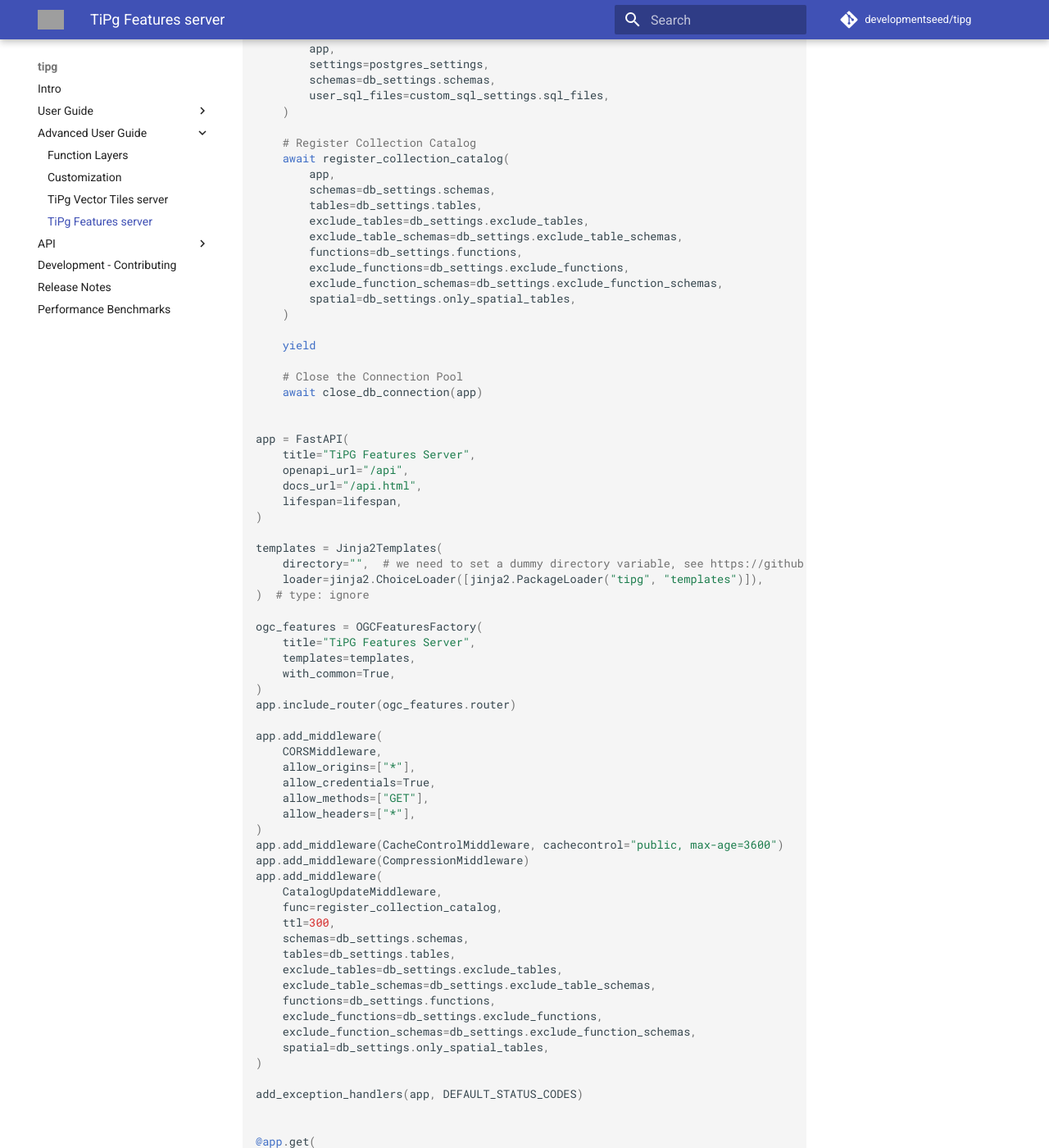
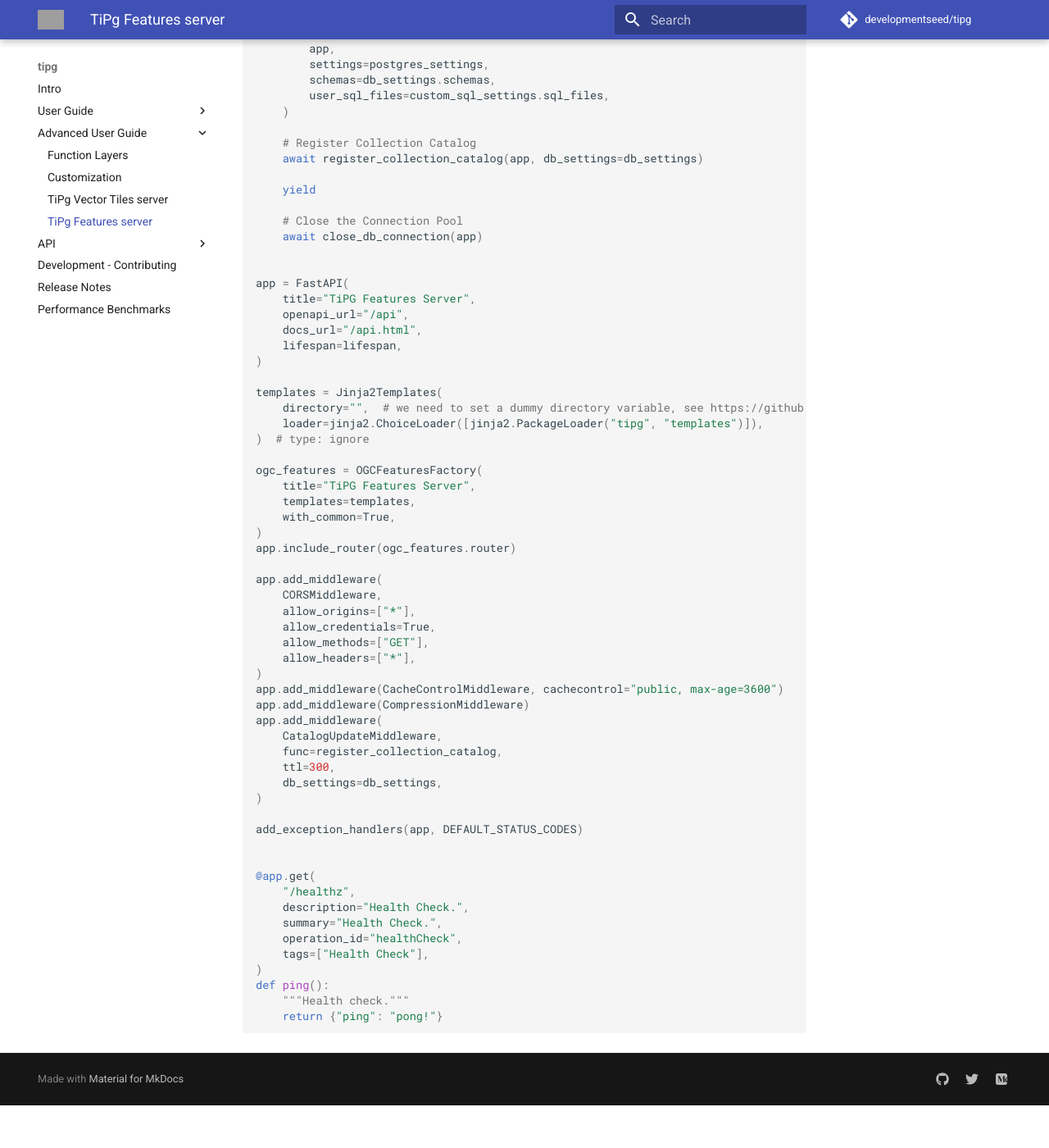
Before and after one commit to developmentseed/tipg, an MkDocs documentation site: the page built from docs/src/advanced/ogc_features_server.md, in a window 1280 px wide and 1400 px high, scrolled down 826 px. Shown: the whole window at 82% size. Built offline with MkDocs 1.6.1 and Material for MkDocs 9.7.7, drawn with Linux system fonts in a browser that asks for light colours; comment, search, counter and statistics services are not loaded; after the commit the page ends 2174 px from its top, so only the background shows below that; grey boxes are pictures that could not be loaded.

Commit message:
fix and docs

```diff
--- a/docs/src/advanced/ogc_features_server.md
+++ b/docs/src/advanced/ogc_features_server.md
@@ -40,17 +40,7 @@
     )
 
     # Register Collection Catalog
-    await register_collection_catalog(
-        app,
-        schemas=db_settings.schemas,
-        tables=db_settings.tables,
-        exclude_tables=db_settings.exclude_tables,
-        exclude_table_schemas=db_settings.exclude_table_schemas,
-        functions=db_settings.functions,
-        exclude_functions=db_settings.exclude_functions,
-        exclude_function_schemas=db_settings.exclude_function_schemas,
-        spatial=db_settings.only_spatial_tables,
-    )
+    await register_collection_catalog(app, db_settings=db_settings)
 
     yield
 
@@ -90,14 +80,7 @@
     CatalogUpdateMiddleware,
     func=register_collection_catalog,
     ttl=300,
-    schemas=db_settings.schemas,
-    tables=db_settings.tables,
-    exclude_tables=db_settings.exclude_tables,
-    exclude_table_schemas=db_settings.exclude_table_schemas,
-    functions=db_settings.functions,
-    exclude_functions=db_settings.exclude_functions,
-    exclude_function_schemas=db_settings.exclude_function_schemas,
-    spatial=db_settings.only_spatial_tables,
+    db_settings=db_settings,
 )
 
 add_exception_handlers(app, DEFAULT_STATUS_CODES)
```
Also changed, not shown: docs/src/advanced/customization.md (+10 -5 lines), docs/src/advanced/ogc_tiles_server.md (+2 -16 lines), 1 other file.
